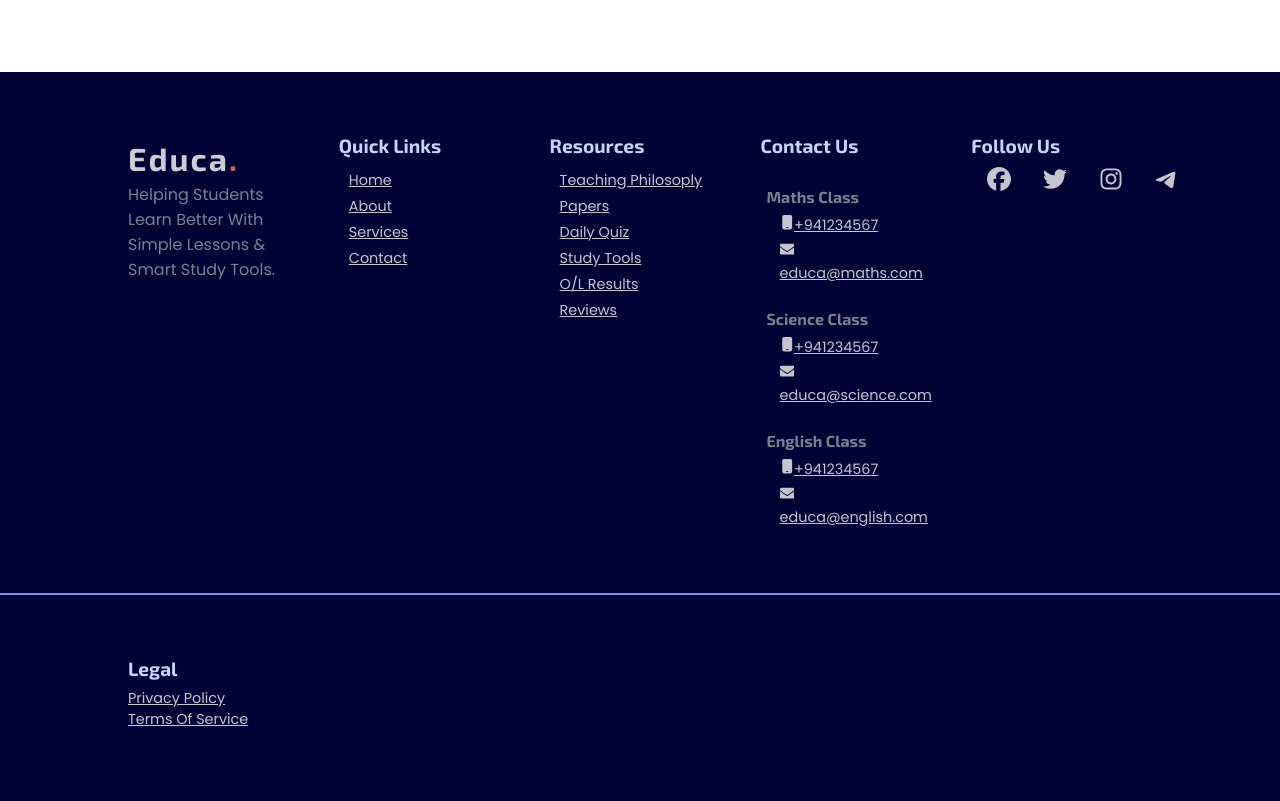
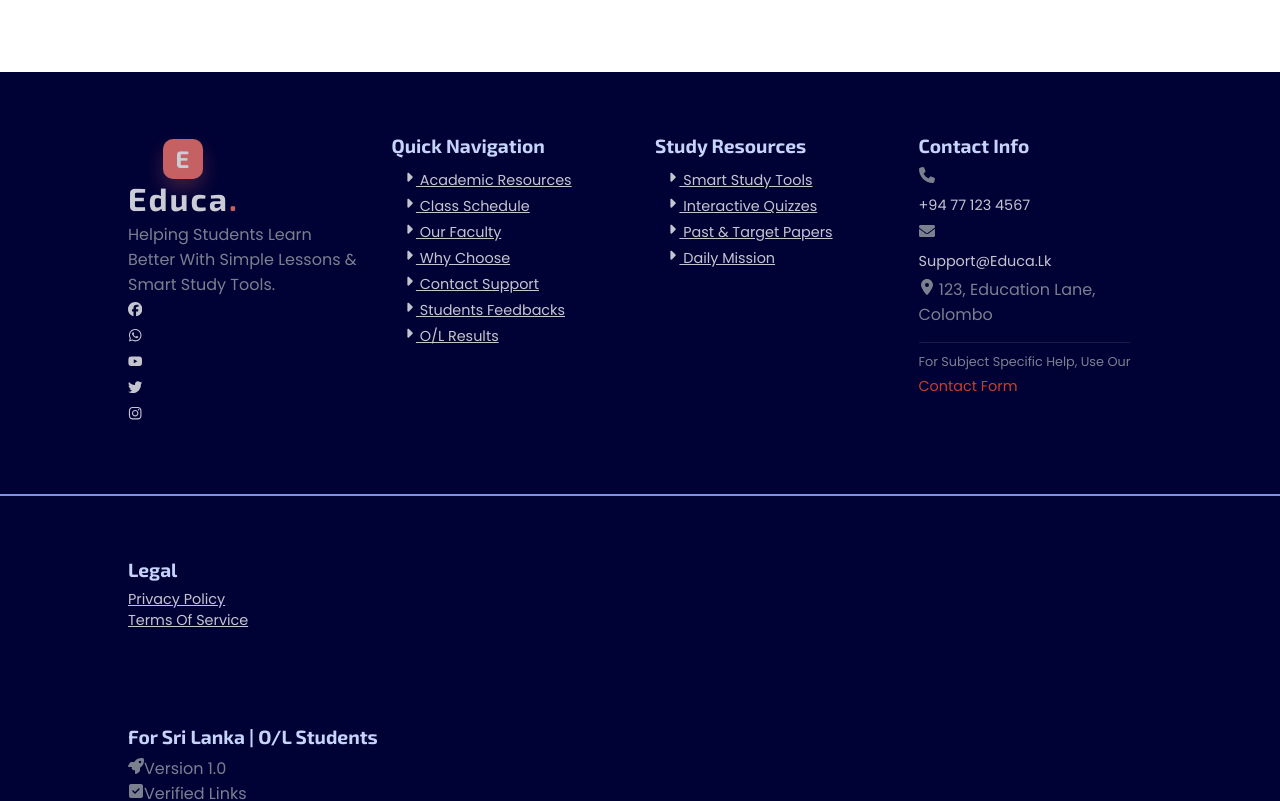
Before and after one commit to lakshan-beast/Educa-OL-Learning-Platform, a React (Vite) app: page / in a window 1280 px wide. Shown: the part 7600-8401 px from the top of the page. Built offline with nearby package versions, Linux system fonts and the light colour scheme.

Commit message:
Refactor footer component with improved navigation, updated contact info, and enhanced social links

```diff
--- a/src/components/Footer.jsx
+++ b/src/components/Footer.jsx
@@ -1,16 +1,21 @@
+import { NavHashLink } from "react-router-hash-link";
+import { Link } from "react-router-dom";
+
 import {
   FaFacebook,
   FaTwitter,
   FaInstagram,
-  FaMobile,
   FaRocket,
   FaSquareCheck,
   FaRegCopyright,
+  FaWhatsapp,
+  FaYoutube,
+  FaCaretRight,
+  FaPhone,
+  FaLocationDot,
 } from "react-icons/fa6";
 
 import { FaEnvelope, FaLaptopCode, FaUsers, FaHeart } from "react-icons/fa";
-
-import { RiTelegram2Fill } from "react-icons/ri";
 
 const Footer = () => {
   const currentYear = new Date().getFullYear();
@@ -20,107 +25,133 @@ const Footer = () => {
       <div className="footer-contents">
         {/* footer logo */}
         <div className="footer-card footer-logo">
-          <a href="#home" class="logo">
-            educa<span>.</span>
+          <a href="/#home" class="logo">
+            <div className="logo-circle">E</div>educa<span>.</span>
           </a>
           <p>
             Helping students learn better with simple lessons & smart study
             tools.
           </p>
+
+          <div className="social-links">
+            <a href="https://facebook.com" target="_blank" rel="noreferrer">
+              <FaFacebook />
+            </a>
+            <a href="https://wa.me" target="_blank" rel="noreferrer">
+              <FaWhatsapp />
+            </a>
+            <a href="https://youtube.com" target="_blank" rel="noreferrer">
+              <FaYoutube />
+            </a>
+            <a href="https://youtube.com" target="_blank" rel="noreferrer">
+              <FaTwitter />
+            </a>
+            <a href="https://youtube.com" target="_blank" rel="noreferrer">
+              <FaInstagram />
+            </a>
+          </div>
         </div>
 
         {/* footer quick link */}
         <div className="footer-card footer-links">
-          <h3>Quick Links</h3>
+          <h3>Quick Navigation</h3>
           <ul>
             <li>
-              <a href="#home">Home</a>
+              <NavHashLink smooth to="/#resources">
+                <FaCaretRight /> Academic Resources
+              </NavHashLink>
             </li>
             <li>
-              <a href="#about">About</a>
+              <NavHashLink smooth to="/#classes">
+                <FaCaretRight /> Class Schedule
+              </NavHashLink>
             </li>
             <li>
-              <a href="#services">Services</a>
+              <NavHashLink smooth to="/#teachers">
+                <FaCaretRight /> Our Faculty
+              </NavHashLink>
             </li>
             <li>
-              <a href="#contact">Contact</a>
+              <NavHashLink smooth to="/#about">
+                <FaCaretRight /> Why Choose
+              </NavHashLink>
+            </li>
+            <li>
+              <NavHashLink smooth to="/#contacts">
+                <FaCaretRight /> Contact Support
+              </NavHashLink>
+            </li>
+            <li>
+              <NavHashLink smooth to="/#reviews">
+                <FaCaretRight /> Students Feedbacks
+              </NavHashLink>
+            </li>
+            <li>
+              <a href="https://www.doenets.lk/examresults">
+                <FaCaretRight /> O/L Results
+              </a>
             </li>
           </ul>
         </div>
 
-        {/* footer resources links */}
         <div className="footer-card footer-links">
-          <h3>Resources</h3>
+          {" "}
+          <h3>Study Resources</h3>{" "}
           <ul>
             <li>
-              <a href="#">Teaching Philosoply</a>
-            </li>
+              <Link to="/tools">
+                <FaCaretRight /> Smart Study Tools
+              </Link>
+            </li>{" "}
             <li>
-              <a href="#">Papers</a>
-            </li>
+              <Link to="/quizzes">
+                <FaCaretRight /> Interactive Quizzes
+              </Link>
+            </li>{" "}
             <li>
-              <a href="#">Daily Quiz</a>
-            </li>
+              <Link to="/paper-hub">
+                <FaCaretRight /> Past & Target Papers
+              </Link>
+            </li>{" "}
             <li>
-              <a href="#">Study Tools</a>
-            </li>
-            <li>
-              <a href="https://www.doenets.lk/examresults">O/L Results</a>
-            </li>
-            <li>
-              <a href="reviews.html">Reviews</a>
-            </li>
-          </ul>
+              <Link to="/daily-questions">
+                <FaCaretRight /> Daily Mission
+              </Link>
+            </li>{" "}
+          </ul>{" "}
         </div>
 
-        {/* contact info */}
-        <div className="footer-card contact-info">
-          <h3>Contact us</h3>
-          <h4>Maths Class</h4>
-          <a href="tel:+" class="btnx">
-            <FaMobile />
-            +941234567
-          </a>
-          <a href="mailto:educa@maths.com">
-            <FaEnvelope />
-            educa@maths.com
-          </a>
-          <h4>Science Class</h4>
-          <a href="tel:+" class="btnx">
-            <FaMobile />
-            +941234567
-          </a>
-          <a href="mailto:educa@science.com">
-            <FaEnvelope />
-            educa@science.com
-          </a>
-          <h4>English Class</h4>
-          <a href="tel:+" class="btnx">
-            <FaMobile />
-            +941234567
-          </a>
-          <a href="mailto:educa@english.com">
-            <FaEnvelope />
-            educa@english.com
-          </a>
-        </div>
+        <div className="footer-card footer-contact">
+          <h3>Contact Info</h3>
+          <p>
+            <FaPhone />{" "}
+            <a href="tel:+94 77 123 4567" className="contact-link">
+              +94 77 123 4567
+            </a>
+          </p>
+          <p>
+            <FaEnvelope />{" "}
+            <a href="mailto:support@educa.lk" className="contact-link">
+              support@educa.lk
+            </a>
+          </p>
+          <p>
+            <FaLocationDot /> 123, Education Lane, Colombo
+          </p>
 
-        {/* footer social media links */}
-        <div className="footer-card social-content">
-          <h3>Follow Us</h3>
-          <div className="social-links">
-            <a href="#">
-              <FaFacebook />
-            </a>
-            <a href="#">
-              <FaTwitter />
-            </a>
-            <a href="#">
-              <FaInstagram />
-            </a>
-            <a href="#">
-              <RiTelegram2Fill />
-            </a>
+          <div
+            className="subject-contacts"
+            style={{
+              marginTop: "15px",
+              borderTop: "1px solid rgba(255,255,255,0.1)",
+              paddingTop: "10px",
+            }}>
+            <p style={{ fontSize: "0.8rem" }}>
+              For subject specific help, use our{" "}
+              <Link to="/#contact-form" style={{ color: "#ff4b2b" }}>
+                Contact Form
+              </Link>
+            </p>
           </div>
         </div>
       </div>
@@ -132,10 +163,14 @@ const Footer = () => {
           <h3>Legal</h3>
           <ul>
             <li>
-              <a href="#privacy">Privacy Policy</a>
+              <NavHashLink smooth to="/#privacy">
+                Privacy Policy
+              </NavHashLink>
             </li>
             <li>
-              <a href="#terms">Terms of Service</a>
+              <NavHashLink smooth to="/#terms">
+                Terms of Service
+              </NavHashLink>
             </li>
           </ul>
         </div>
@@ -167,7 +202,8 @@ const Footer = () => {
             <FaRegCopyright /> {currentYear} All rights reserved.
           </p>
           <p>
-            This template is made with <FaHeart /> by
+            This template is made with{" "}
+            <FaHeart style={{ color: "#ff4b2b", margin: "0 5px" }} /> by
             <a
               href="http://github.com/lakshan-beast"
               target="_blank"
```
